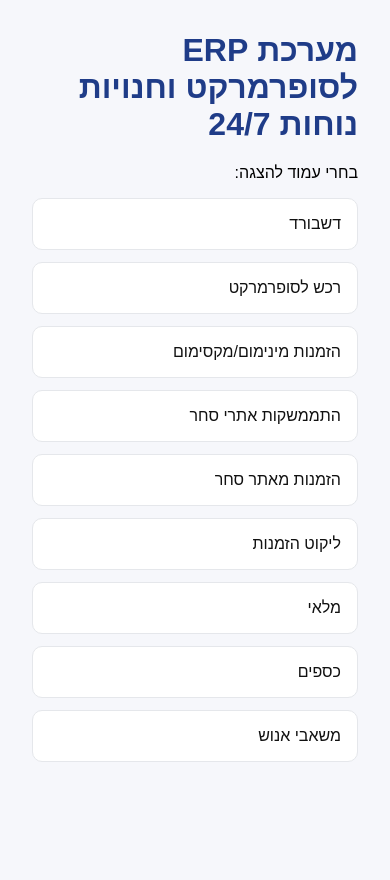
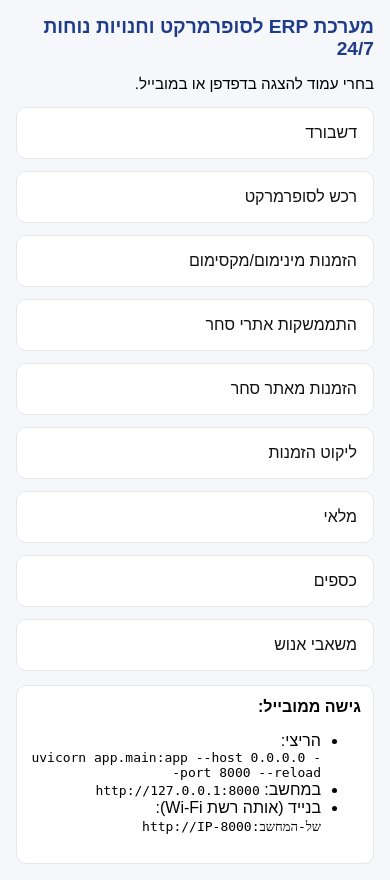
Before and after one commit to yairmoked/Geffens-erp, a FastAPI app: page / in a window 390 px wide. Before the commit the page ends 762 px from the top, so only its background shows below. Run offline with FastAPI, Linux system fonts and the light colour scheme.

Commit message:
Enable browser/mobile access flow and responsive UI

```diff
--- a/app/main.py
+++ b/app/main.py
@@ -51,6 +51,21 @@ def module_page(request: Request, page_key: str) -> HTMLResponse:
     )
 
 
+@app.get("/health")
+def health() -> dict[str, str]:
+    return {"status": "ok", "service": "geffens-supermarket-erp"}
+
+
+@app.get("/api/system/mobile-access")
+def mobile_access() -> dict[str, str]:
+    return {
+        "run_command": "uvicorn app.main:app --host 0.0.0.0 --port 8000 --reload",
+        "browser_url": "http://127.0.0.1:8000",
+        "mobile_url_pattern": "http://<YOUR_COMPUTER_LAN_IP>:8000",
+        "tip": "ודאי שהמחשב והנייד באותה רשת Wi‑Fi.",
+    }
+
+
 @app.post("/api/replenishment/min-max")
 def min_max_replenishment(payload: ReplenishmentPayload) -> dict[str, float | bool]:
     result = calculate_min_max_order(ReplenishmentInput(**payload.model_dump()))
--- a/app/web/templates/index.html
+++ b/app/web/templates/index.html
@@ -2,22 +2,35 @@
 <html lang="he" dir="rtl">
 <head>
   <meta charset="UTF-8" />
+  <meta name="viewport" content="width=device-width, initial-scale=1" />
   <title>Geffens ERP</title>
   <style>
-    body { font-family: Arial, sans-serif; margin: 2rem; background: #f6f7fb; }
-    h1 { color: #1f3c88; }
-    .grid { display: grid; grid-template-columns: repeat(auto-fit,minmax(220px,1fr)); gap: 12px; }
+    body { font-family: Arial, sans-serif; margin: 1rem; background: #f6f7fb; }
+    h1 { color: #1f3c88; font-size: clamp(1.2rem, 2.5vw, 2rem); }
+    p { font-size: 0.95rem; }
+    .grid { display: grid; grid-template-columns: repeat(auto-fit,minmax(180px,1fr)); gap: 12px; }
     a.card { background: white; padding: 16px; border-radius: 10px; text-decoration: none; color: #111; border: 1px solid #e5e7eb; }
     a.card:hover { border-color: #1f3c88; }
+    .tips { margin-top: 14px; background: #fff; border: 1px solid #e5e7eb; border-radius: 10px; padding: 12px; }
+    code { direction: ltr; display: inline-block; }
   </style>
 </head>
 <body>
   <h1>מערכת ERP לסופרמרקט וחנויות נוחות 24/7</h1>
-  <p>בחרי עמוד להצגה:</p>
+  <p>בחרי עמוד להצגה בדפדפן או במובייל.</p>
   <div class="grid">
     {% for key, title in pages.items() %}
       <a class="card" href="/pages/{{ key }}">{{ title }}</a>
     {% endfor %}
   </div>
+
+  <div class="tips">
+    <strong>גישה ממובייל:</strong>
+    <ul>
+      <li>הריצי: <code>uvicorn app.main:app --host 0.0.0.0 --port 8000 --reload</code></li>
+      <li>במחשב: <code>http://127.0.0.1:8000</code></li>
+      <li>בנייד (אותה רשת Wi‑Fi): <code>http://IP-של-המחשב:8000</code></li>
+    </ul>
+  </div>
 </body>
 </html>
```
Also changed, not shown: app/web/templates/module.html (+5 -2 lines), tests/test_app.py (added, +19 -0 lines), README.md.
